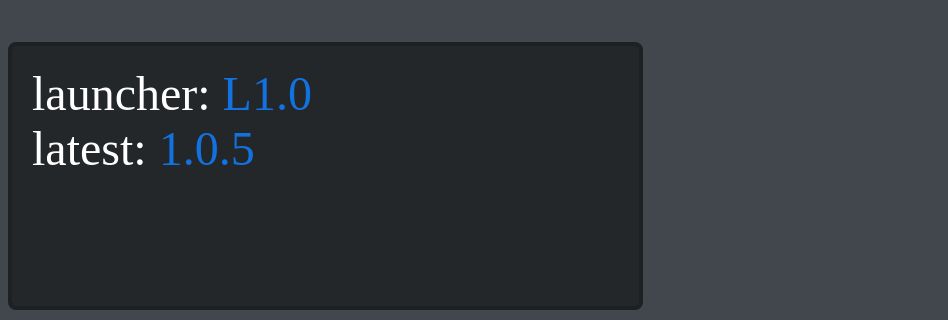
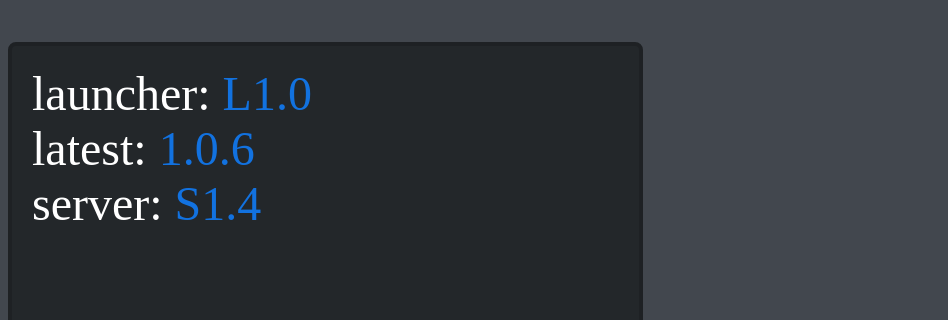
Before and after one commit to j-ackyao/private-chat, a plain HTML site: page website/index.html in a window 1280 px wide. Shown: the part 188-508 px from the top of the page, 0-948 px from the left. Drawn offline with nearby package versions, Linux system fonts and the light colour scheme.

Commit message:
added server link

```diff
--- a/website/index.html
+++ b/website/index.html
@@ -18,7 +18,9 @@
 		<dl id="others" class="list" style="font-size: 48px;background-color: #23272A;border: 4px solid;border-radius: 8px;border-color: rgb(30, 33, 36);padding-top: 20px;
 padding-bottom: 20px;padding-left: 20px;padding-right: 50px;list-style: none;width: 90%;float: left;">
 			<li>launcher: <a class="clickableText" onclick="downloadJar('launcher')" id="launcher">L1.0</a></li>
-			<li>latest: <a class="clickableText" onclick="downloadJar('latest')" id="latest">1.0.5</a></li>
+			<li>latest: <a class="clickableText" onclick="downloadJar('latest')" id="latest">1.0.6</a></li>
+			<li></li>
+			<li>server: <a class="clickableText" onclick="downloadJar('server')" id="server">S1.4</a></li>
       </br> </br>
     </dl>
   </div>
```
